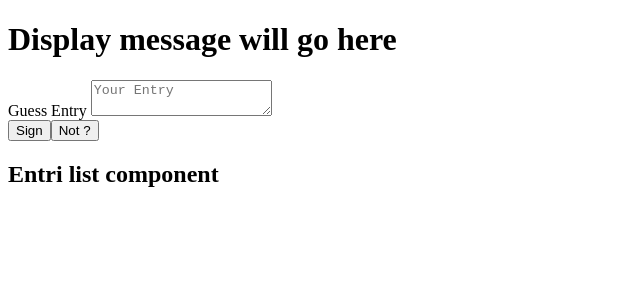
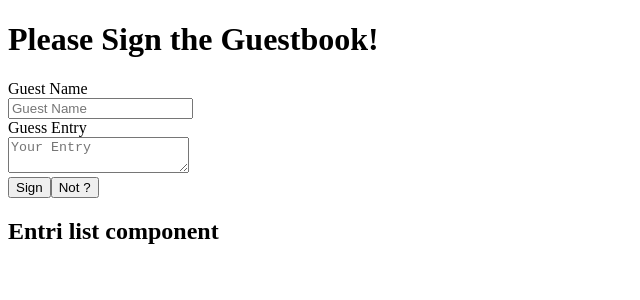
Before and after one commit to cristian-montes/guesbook_lab, a React app: page / in a window 1280 px wide. Shown: the top 300 px of the page, without its empty margins (0-640 px from the left). Built offline with nearby package versions, Linux system fonts and the light colour scheme.

Commit message:
guestbook rednering

```diff
--- a/src/components/GuestBook/GuestBook.jsx
+++ b/src/components/GuestBook/GuestBook.jsx
@@ -1,35 +1,77 @@
 import { useState } from "react";
+import { useEntries } from "../../context/EntryContext";
 import { useUser } from "../../context/UserContext";
 
 export default function GuestBook(){
     const [ name, setName] = useState('');
-    const [guesEntry, setGuesEntry] = useState('');
-    // const { entries, setEntries } = useEntries();
+    const [guestEntry, setGuestEntry] = useState('');
+    const { entries, setEntries} = useEntries();
     const { user, setUser } = useUser();
 
+    const updateGuestName = ()=>{
+        if(!guestEntry) return
+
+        setUser(name);
+        setEntries([...entries, {name, message: guestEntry }])
+        setGuestEntry('');
+    }
+
+    const handleSubmit = (event) => {
+        event.preventDefault()
+        updateGuestName()
+    }
+
+
+    const guestNameInput = (
+        <div>
+            <div>
+                <label htmlFor="guestName">
+                    Guest Name
+                </label>
+            </div>
+
+            <div>
+                <input
+                  id="guestName"
+                  type="text"
+                  placeholder="Guest Name"
+                  value={name}
+                  onChange= {(e)=> setName(e.target.value)}
+                />
+            </div>
+        </div>
+    )
+
+        const messageDisplay = user ? `Thanks for signing ${user}!` : `Please Sign the Guestbook!`;
     return(
         <>
-            <h1> Display message will go here</h1>
-            <form>
+            <h1> {messageDisplay} </h1>
+            <form onSubmit={handleSubmit}>
+                {user ? null : guestNameInput}
                 <div>
-                    <label> Guess Entry </label>
-                    <textarea
-                    id="guestEntry"
-                    // value= {guestEntry}
-                    placeholder="Your Entry"
-                    />
+
+                    <div>
+                        <label> Guess Entry </label>
+                    </div>
+
+                    <div>
+                        <textarea
+                        id="guestEntry"
+                        value= {guestEntry}
+                        placeholder="Your Entry"
+                        onChange={(event) => setGuestEntry(event.target.value)}
+                        />
+                    </div>
                 </div>
 
                 <div>
-                    <button>
-                        Sign
-                    </button>
+                    <button type="submit"> Sign </button>
                     { {user} && (
                         <button
                             type= "button"
                             onClick={ () => {
-                                setUser('')
-                                setName('')
+                              setUser('')
+                              setName('')
                             }}
                         >
                          Not {user} ?
```
